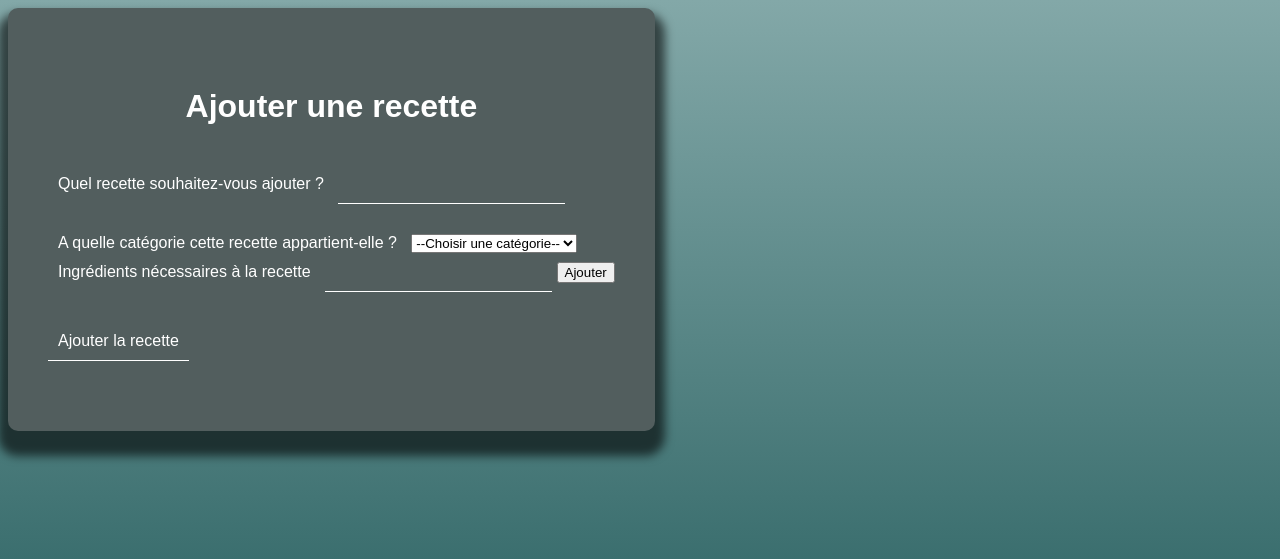
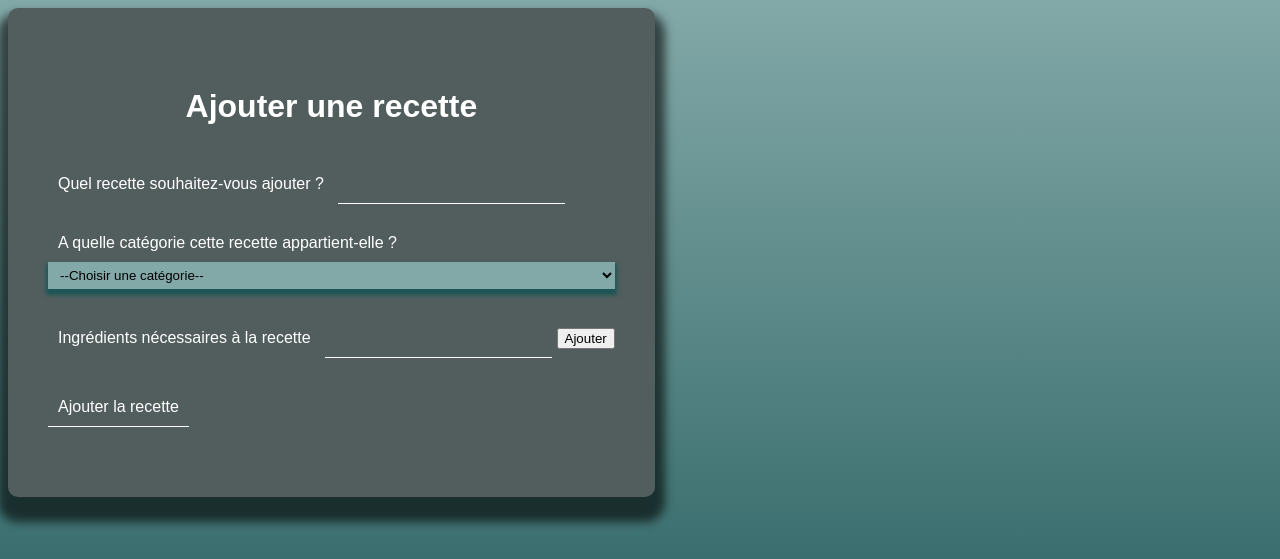
Before and after one commit to tom-sartori/projetPiscine, a PHP site: page /ajouter_recette.html in a window 1280 px wide. Shown: the top 559 px of the page. Run offline with PHP 8.4, Linux system fonts and the light colour scheme.

Commit message:
debut css couleurs select deroulant

```diff
--- a/ajouter_recette.html
+++ b/ajouter_recette.html
@@ -14,7 +14,7 @@
         <label for="recette"> Quel recette souhaitez-vous ajouter ? </label>
         <input type="text" id="recette" required>
 
-        <div>
+        <div class="selectbox">
           <label for="categorie">A quelle catégorie cette recette appartient-elle ?</label>
               <select id="categorie" required>
                 <option value="">--Choisir une catégorie--</option>
--- a/basesCSS.css
+++ b/basesCSS.css
@@ -36,3 +36,14 @@ input {
     outline: none;
     background: transparent;
 }
+
+.selectbox select {
+    margin-top: 10px;
+    margin-bottom: 30px;
+    background-color: #83a8a8 ;
+    border: none;
+    padding: 5px 8px;
+    width: 100%;
+    box-shadow: 0 4px 4px 2px #1c5656 ;
+
+}
```
Lines whose indentation alone changed are shown as unchanged.
